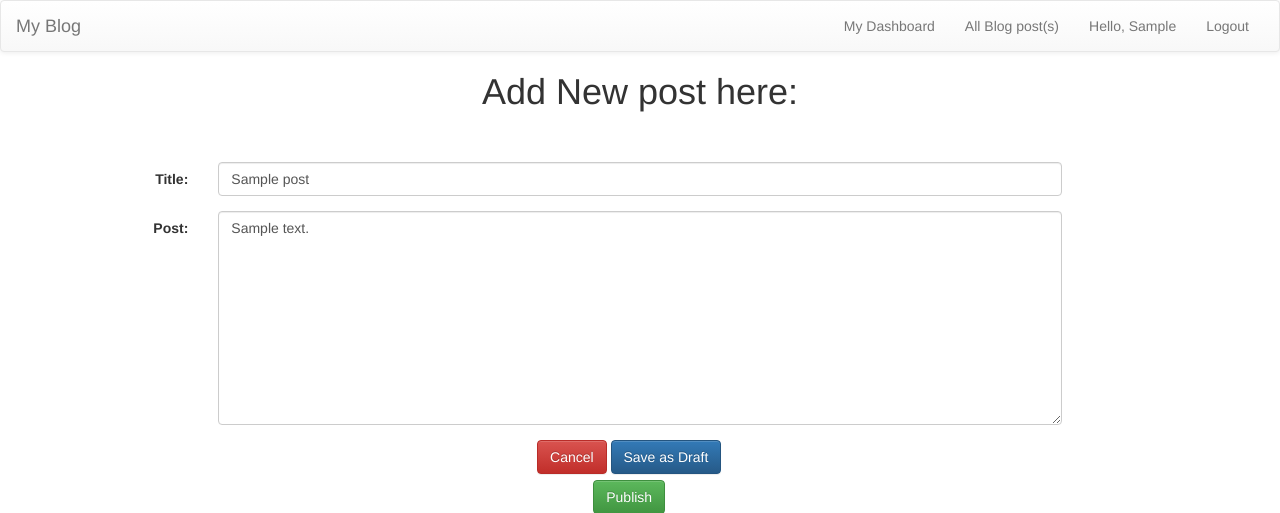
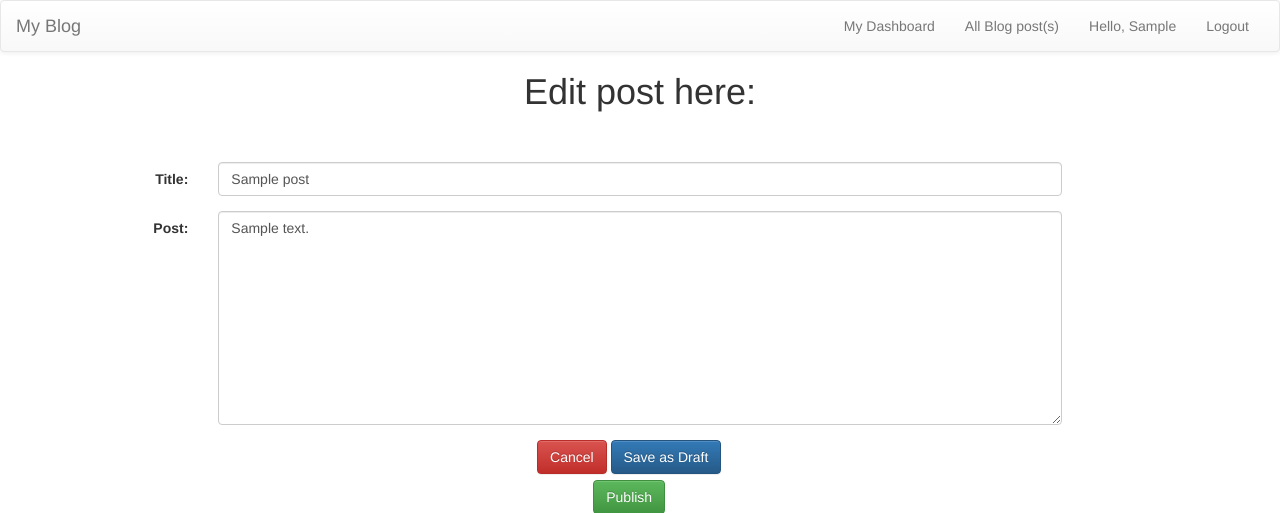
Before and after one commit to pradeepgangwar/Django-Blog, a Django app: page /post/1/edit/ in a window 1280 px wide. Shown: the top 513 px of the page. Run offline with Django 3.2, Linux system fonts and the light colour scheme; a user stored in the database is signed in; tables that the repository leaves empty hold one stand-in row (values such as "Sample post"); some libraries are stand-ins or nearby versions.

Commit message:
Added all functionalities

```diff
--- a/blog/templates/blog/base.html
+++ b/blog/templates/blog/base.html
@@ -57,7 +57,7 @@
 <footer class="footer">
 	<div class="container">
 		<b><p class="text-muted" style="float: left;">&copy; Pradeep 2017</p></b>
-		<a href="https://github.com/pradeepgangwar/PHP-ContactsBook" class="btn btn-success btn-xs text-muted" role="button" style="float: right;"> Source Code </a>
+		<a href="https://github.com/pradeepgangwar/Django-Blog" class="btn btn-success btn-xs text-muted" role="button" style="float: right;"> Source Code </a>
 		<b><p class="text-muted" style="float: right; padding-right: 10px;">GitHub:</p></b>
 	</div>
 </footer>
--- a/blog/templates/blog/post_new.html
+++ b/blog/templates/blog/post_new.html
@@ -11,7 +11,11 @@
 {% endfor %}
 {% endif %}
 
+{% if error == 'edit' %}
+<h1 class="text-center">Edit post here:</h1>
+{% else %}
 <h1 class="text-center">Add New post here:</h1>
+{% endif %}
 <br>
 <br>
 
--- a/blog/views.py
+++ b/blog/views.py
@@ -44,6 +44,7 @@ def post_draft(request):
 @login_required
 def post_edit(request, pk):
 	post = get_object_or_404(Post, pk=pk)
+	error = 'edit'
  	if request.method == "POST":
 		form = PostForm(request.POST, instance=post)
 		if form.is_valid():
@@ -57,7 +58,7 @@ def post_edit(request, pk):
 	if request.user.is_superuser or post.author.username == request.user.username:
 		form = PostForm(instance=post)
 		refer = request.META.get('HTTP_REFERER')
-		return render(request, 'blog/post_new.html', {'form': form, 'refer': refer})
+		return render(request, 'blog/post_new.html', {'form': form, 'refer': refer, 'error': error})
 	else:
 		messages.warning(request, 'Not allowed to access this.')
 		refer = request.META.get('HTTP_REFERER')
@@ -90,6 +91,7 @@ def post_delete(request, pk):
 @login_required
 def post_new(request):
 	refer = request.META.get('HTTP_REFERER')
+	error = None
 	if request.method == 'POST':
 		form = PostForm(request.POST)
 		if 'submit2' in request.POST:
@@ -109,4 +111,4 @@ def post_new(request):
        			return redirect('post_draft')
 	else:
 		form = PostForm()
-	return render(request, 'blog/post_new.html', {'form': form, 'refer': refer})
+	return render(request, 'blog/post_new.html', {'form': form, 'refer': refer, 'error': error})
```
Also changed, not shown: 1.gif (added), README.md.
